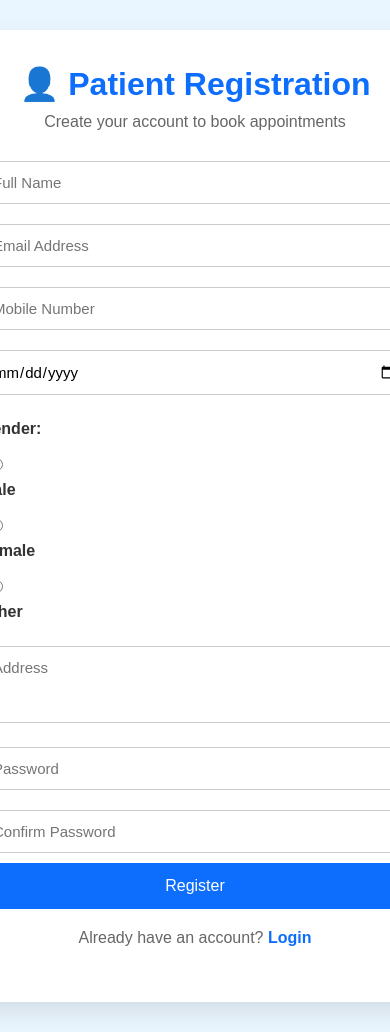
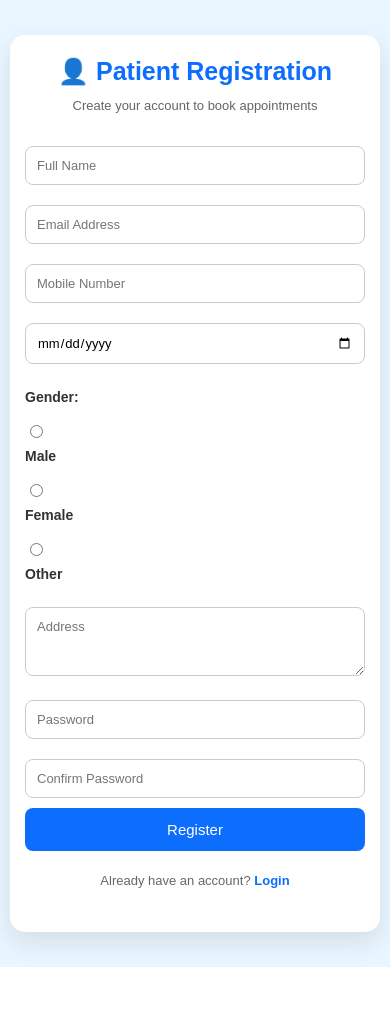
Before and after one commit to mehrinshaikh21/smart-healthcare-portal, a Flask app: page /patient-register in a window 390 px wide; the page is wider, and only the part inside the window is pictured. After the commit the page ends 967 px from the top of that part, so only its background shows below. Run offline with Flask 3, Linux system fonts and the light colour scheme.

Commit message:
Fix patient register mobile responsive design

```diff
--- a/static/css/patient_register.css
+++ b/static/css/patient_register.css
@@ -92,3 +92,84 @@ button:hover{
     text-decoration:none;
     font-weight:600;
 }
+
+
+/* ========================= */
+/* MOBILE RESPONSIVE DESIGN */
+/* ========================= */
+
+@media (max-width: 600px){
+
+    body{
+        padding:20px 15px;
+        align-items:flex-start;
+    }
+
+    .register-box{
+        width:100%;
+        max-width:500px;
+        padding:25px 20px;
+        margin:20px 0;
+    }
+
+    .register-box h1{
+        font-size:28px;
+    }
+
+    .register-box p{
+        font-size:14px;
+        line-height:1.5;
+    }
+
+    input,
+    textarea{
+        font-size:14px;
+        padding:11px;
+    }
+
+    .gender{
+        font-size:14px;
+    }
+
+    .gender input{
+        margin-left:5px;
+    }
+
+    button{
+        padding:13px;
+        font-size:15px;
+    }
+
+    .login-link{
+        font-size:14px;
+    }
+}
+
+
+/* ========================= */
+/* SMALL MOBILE DEVICES */
+/* ========================= */
+
+@media (max-width: 400px){
+
+    body{
+        padding:15px 10px;
+    }
+
+    .register-box{
+        padding:22px 15px;
+    }
+
+    .register-box h1{
+        font-size:25px;
+    }
+
+    .register-box p{
+        font-size:13px;
+    }
+
+    input,
+    textarea{
+        font-size:13px;
+    }
+}
```
